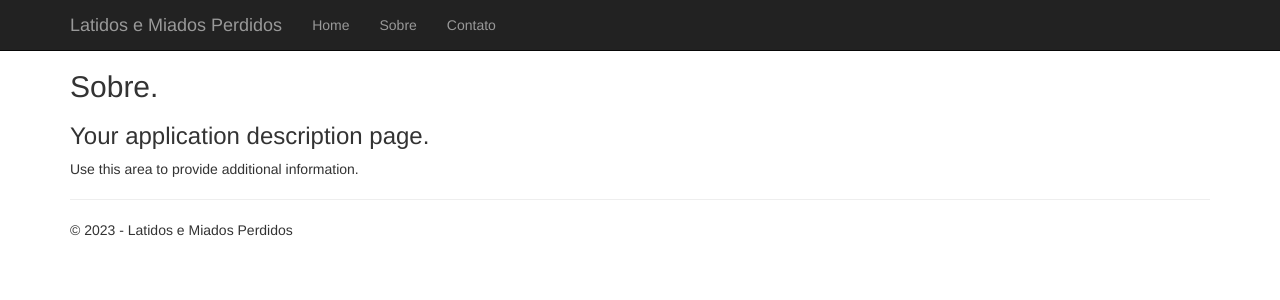
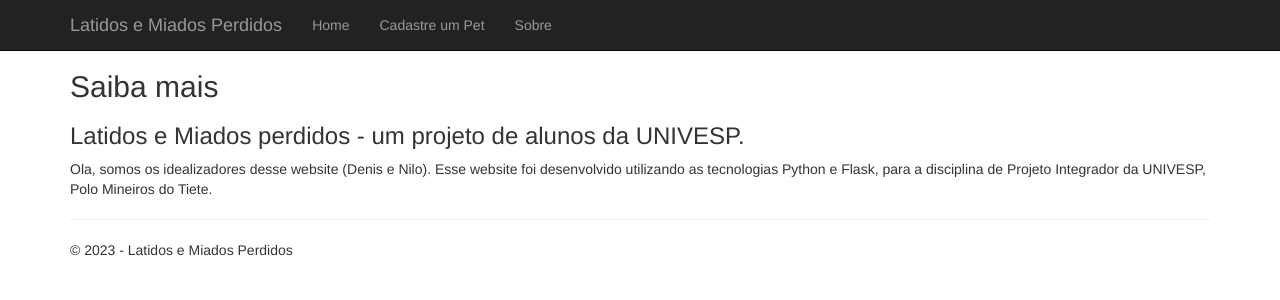
Before and after one commit to Nilo-Univesp/vagas-emprego, a Flask app: page /about in a window 1280 px wide. Shown: the top 300 px of the page. Run offline with Flask 2, Linux system fonts and the light colour scheme; parts of the project's set-up code (start-up, migrations or seed data) failed here and were passed over; some libraries are stand-ins or nearby versions.

Commit message:
Add initial formpet.html page

```diff
--- a/LatidosMiadosPerdidos/LatidosMiadosPerdidos/templates/about.html
+++ b/LatidosMiadosPerdidos/LatidosMiadosPerdidos/templates/about.html
@@ -2,9 +2,10 @@
 
 {% block content %}
 
-<h2>{{ title }}.</h2>
+<h2>{{ title }}</h2>
 <h3>{{ message }}</h3>
 
-<p>Use this area to provide additional information.</p>
+<p>Ola, somos os idealizadores desse website (Denis e Nilo). Esse website foi desenvolvido utilizando as tecnologias Python e Flask,
+    para a disciplina de Projeto Integrador da UNIVESP, Polo Mineiros do Tiete.</p>
 
 {% endblock %}
--- a/LatidosMiadosPerdidos/LatidosMiadosPerdidos/templates/index.html
+++ b/LatidosMiadosPerdidos/LatidosMiadosPerdidos/templates/index.html
@@ -6,7 +6,7 @@
     <h1>Latidos e Miados Perdidos</h1>
     <p class="lead">Nos ajudamos secretarias municipais e ONGs da causa animal nas cidades de Jau e Dois Corregos a encontrar animais perdidos e reunir familias.</p>
     <img src="{{ url_for('static', filename='cao-e-gato.png') }}" alt="Imagem de um cao e um gato" class="img-responsive" style="max-width: 300px;">
-    <p><a href="#" class="btn btn-primary btn-large">Reportar um animal perdido/encontrado</a></p>
+    <p><a href="{{ url_for('formpet') }}" class="btn btn-primary btn-large">Reportar um animal perdido/encontrado</a></p>
 </div>
 
 <div class="row">
@@ -42,7 +42,7 @@
         <p>
             Quando um animal e perdido ou encontrado, e importante agir rapidamente para aumentar as chances de reunir a familia. Com o nosso website, voce pode reportar um animal perdido/encontrado e acessar uma lista de animais que ja foram registrados.
         </p>
-        <p><a class="btn btn-default" href="#">Saiba mais &raquo;</a></p>
+        <p><a class="btn btn-default" href="{{ url_for('about') }}">Saiba mais &raquo;</a></p>
     </div>
 </div>
 
--- a/LatidosMiadosPerdidos/LatidosMiadosPerdidos/templates/layout.html
+++ b/LatidosMiadosPerdidos/LatidosMiadosPerdidos/templates/layout.html
@@ -23,8 +23,8 @@
             <div class="navbar-collapse collapse">
                 <ul class="nav navbar-nav">
                     <li><a href="{{ url_for('home') }}">Home</a></li>
+                    <li><a href="{{ url_for('formpet') }}">Cadastre um Pet</a></li>
                     <li><a href="{{ url_for('about') }}">Sobre</a></li>
-                    <li><a href="{{ url_for('contact') }}">Contato</a></li>
                 </ul>
             </div>
         </div>
--- a/LatidosMiadosPerdidos/LatidosMiadosPerdidos/views.py
+++ b/LatidosMiadosPerdidos/LatidosMiadosPerdidos/views.py
@@ -28,10 +28,19 @@
 
 @app.route('/about')
 def about():
-    """Renders the about page teste2."""
+    """Renders the about page."""
     return render_template(
         'about.html',
-        title='Sobre',
+        title='Saiba mais',
         year=datetime.now().year,
-        message='Your application description page.'
+        message='Latidos e Miados perdidos - um projeto de alunos da UNIVESP.'
     )
+
+@app.route('/formpet')
+def formpet():
+    """Renders the formpet page."""
+    return render_template(
+        'formpet.html',
+        title='Cadastre um Pet',
+        year=datetime.now().year
+    )
```
Also changed, not shown: LatidosMiadosPerdidos/LatidosMiadosPerdidos/templates/formpet.html (added, +7 -0 lines), 1 other file.
